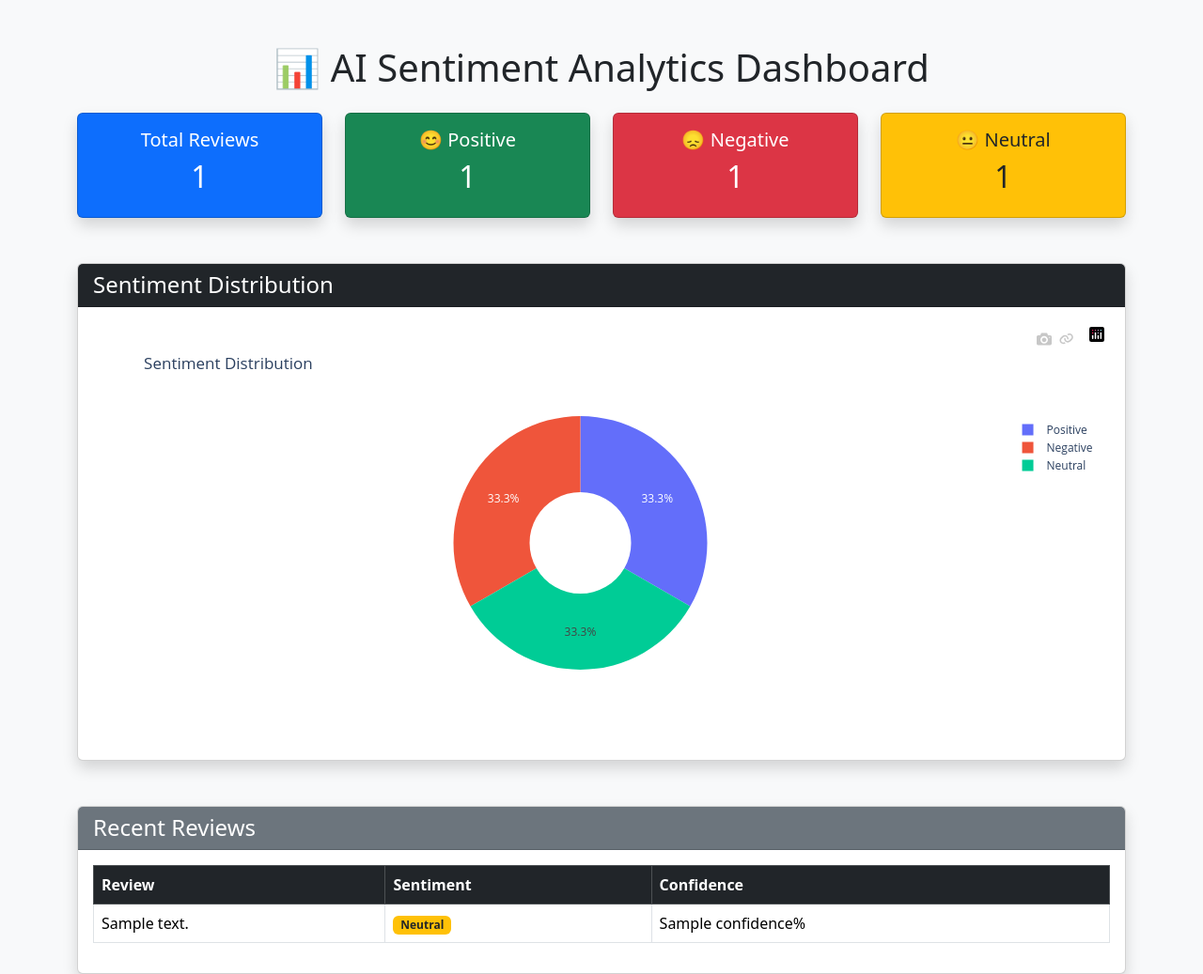
After one commit to shivamsingh99393/AI-Sentiment-Analyzer, a Flask app: page /dashboard in a window 1280 px wide. The commit adds this page. Shown: the whole page at 94% size. Run offline with Flask 3, Linux system fonts and the light colour scheme; a database or web service that is not in the repository returns one stand-in record (values such as "Sample title").

Commit message:
Added bulk CSV upload and sentiment analytics dashboard

```diff
--- a/app.py
+++ b/app.py
@@ -1,38 +1,172 @@
-from flask import Flask, render_template, request
+import plotly.express as px
+import plotly.graph_objects as go
+import pandas as pd
+
+from datetime import datetime
+from flask import Flask, render_template, request, redirect, url_for
+
 from models.sentiment_model import analyze_sentiment
 from database.mongo import reviews
 
 app = Flask(__name__)
 
-
+# ==========================
+# Home Page
+# ==========================
 @app.route("/", methods=["GET", "POST"])
 def home():
 
-    result = None
+    if request.method == "POST":
 
-    if request.method == "POST":
         review = request.form["review"]
+
         result = analyze_sentiment(review)
+
+        sentiment = result[0]["label"]
+        confidence = round(result[0]["score"] * 100, 2)
 
         reviews.insert_one({
             "review": review,
-            "sentiment": result[0]["label"],
-            "confidence": round(result[0]["score"] * 100, 2)
+            "sentiment": sentiment,
+            "confidence": confidence,
+            "created_at": datetime.now()
         })
 
-    return render_template("index.html", result=result)
+        return render_template(
+            "index.html",
+            sentiment=sentiment,
+            confidence=confidence
+        )
+
+    return render_template("index.html")
 
 
+# ==========================
+# History Page
+# ==========================
 @app.route("/history")
 def history():
 
-    all_reviews = list(reviews.find())
+    search = request.args.get("search", "")
+
+    if search:
+
+        all_reviews = list(
+            reviews.find({
+                "review": {
+                    "$regex": search,
+                    "$options": "i"
+                }
+            })
+        )
+
+    else:
+
+        all_reviews = list(reviews.find())
 
     return render_template(
         "history.html",
-        reviews=all_reviews
+        reviews=all_reviews,
+        search=search
     )
 
 
+# ==========================
+# Dashboard
+# ==========================
+@app.route("/dashboard")
+def dashboard():
+
+    total = reviews.count_documents({})
+
+    positive = reviews.count_documents({"sentiment": "positive"})
+    negative = reviews.count_documents({"sentiment": "negative"})
+    neutral = reviews.count_documents({"sentiment": "neutral"})
+
+    # Pie Chart
+    pie = px.pie(
+        names=["Positive", "Negative", "Neutral"],
+        values=[positive, negative, neutral],
+        title="Sentiment Distribution",
+        hole=0.4
+    )
+
+    graph = pie.to_html(full_html=False)
+
+    # Bar Chart
+    bar = go.Figure()
+
+    bar.add_trace(
+        go.Bar(
+            x=["Positive", "Negative", "Neutral"],
+            y=[positive, negative, neutral],
+            text=[positive, negative, neutral],
+            textposition="outside"
+        )
+    )
+
+    bar.update_layout(
+        title="Sentiment Comparison",
+        xaxis_title="Sentiment",
+        yaxis_title="Number of Reviews",
+        template="plotly_white"
+    )
+
+    bar_graph = bar.to_html(full_html=False)
+
+    # Recent Reviews
+    recent_reviews = list(
+        reviews.find()
+        .sort("created_at", -1)
+        .limit(5)
+    )
+
+    return render_template(
+        "dashboard.html",
+        total=total,
+        positive=positive,
+        negative=negative,
+        neutral=neutral,
+        graph=graph,
+        bar_graph=bar_graph,
+        recent_reviews=recent_reviews
+    )
+
+
+# ==========================
+# Upload CSV
+# ==========================
+@app.route("/upload", methods=["GET", "POST"])
+def upload():
+
+    if request.method == "POST":
+
+        file = request.files["file"]
+
+        if file:
+
+            df = pd.read_csv(file)
+
+            for _, row in df.iterrows():
+
+                review = str(row["review"])
+
+                result = analyze_sentiment(review)
+
+                reviews.insert_one({
+                    "review": review,
+                    "sentiment": result[0]["label"],
+                    "confidence": round(result[0]["score"] * 100, 2),
+                    "created_at": datetime.now()
+                })
+
+            return redirect(url_for("dashboard"))
+
+    return render_template("upload.html")
+
+
+# ==========================
+# Run App
+# ==========================
 if __name__ == "__main__":
     app.run(debug=True)
--- a/requirements.txt
+++ b/requirements.txt
@@ -20,11 +20,14 @@ markdown-it-py==4.2.0
 MarkupSafe==3.0.3
 mdurl==0.1.2
 mpmath==1.3.0
+narwhals==2.24.0
 networkx==3.6.1
 numpy==2.4.6
 packaging==26.2
+plotly==6.9.0
 Pygments==2.20.0
 pymongo==4.17.0
+python-dotenv==1.2.2
 PyYAML==6.0.3
 regex==2026.7.19
 rich==15.0.0
--- /dev/null
+++ b/templates/dashboard.html
@@ -0,0 +1,131 @@
+<!DOCTYPE html>
+<html lang="en">
+<head>
+    <meta charset="UTF-8">
+    <meta name="viewport" content="width=device-width, initial-scale=1.0">
+    <title>AI Sentiment Dashboard</title>
+
+    <link href="https://cdn.jsdelivr.net/npm/bootstrap@5.3.7/dist/css/bootstrap.min.css" rel="stylesheet">
+</head>
+
+<body class="bg-light">
+
+<div class="container mt-5">
+
+    <h1 class="text-center mb-4">
+        📊 AI Sentiment Analytics Dashboard
+    </h1>
+
+    <!-- KPI Cards -->
+    <div class="row g-4">
+
+        <div class="col-md-3">
+            <div class="card bg-primary text-white shadow">
+                <div class="card-body text-center">
+                    <h5>Total Reviews</h5>
+                    <h2>{{ total }}</h2>
+                </div>
+            </div>
+        </div>
+
+        <div class="col-md-3">
+            <div class="card bg-success text-white shadow">
+                <div class="card-body text-center">
+                    <h5>😊 Positive</h5>
+                    <h2>{{ positive }}</h2>
+                </div>
+            </div>
+        </div>
+
+        <div class="col-md-3">
+            <div class="card bg-danger text-white shadow">
+                <div class="card-body text-center">
+                    <h5>😞 Negative</h5>
+                    <h2>{{ negative }}</h2>
+                </div>
+            </div>
+        </div>
+
+        <div class="col-md-3">
+            <div class="card bg-warning text-dark shadow">
+                <div class="card-body text-center">
+                    <h5>😐 Neutral</h5>
+                    <h2>{{ neutral }}</h2>
+                </div>
+            </div>
+        </div>
+
+    </div>
+
+    <!-- Pie Chart -->
+    <div class="card shadow mt-5">
+        <div class="card-header bg-dark text-white">
+            <h4 class="mb-0">Sentiment Distribution</h4>
+        </div>
+
+        <div class="card-body">
+            {{ graph | safe }}
+        </div>
+    </div>
+
+    <!-- Recent Reviews -->
+    <div class="card shadow mt-5">
+
+        <div class="card-header bg-secondary text-white">
+            <h4 class="mb-0">Recent Reviews</h4>
+        </div>
+
+        <div class="card-body">
+
+            <table class="table table-hover table-bordered">
+
+                <thead class="table-dark">
+
+                    <tr>
+                        <th>Review</th>
+                        <th>Sentiment</th>
+                        <th>Confidence</th>
+                    </tr>
+
+                </thead>
+
+                <tbody>
+
+                {% for review in recent_reviews %}
+
+                    <tr>
+
+                        <td>{{ review.review }}</td>
+
+                        <td>
+
+                            {% if review.sentiment=="positive" %}
+                                <span class="badge bg-success">Positive</span>
+
+                            {% elif review.sentiment=="negative" %}
+                                <span class="badge bg-danger">Negative</span>
+
+                            {% else %}
+                                <span class="badge bg-warning text-dark">Neutral</span>
+                            {% endif %}
+
+                        </td>
+
+                        <td>{{ review.confidence }}%</td>
+
+                    </tr>
+
+                {% endfor %}
+
+                </tbody>
+
+            </table>
+
+        </div>
+
+    </div>
+
+</div>
+
+</body>
+</html>
```
Also changed, not shown: models/test_model.py (added, +7 -0 lines), templates/history.html (+15 -0 lines), templates/index.html (+51 -36 lines), templates/upload.html (added, +41 -0 lines).
